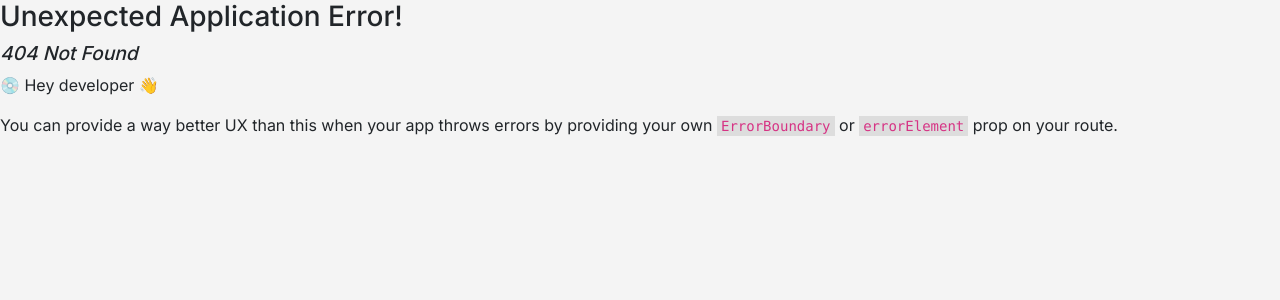
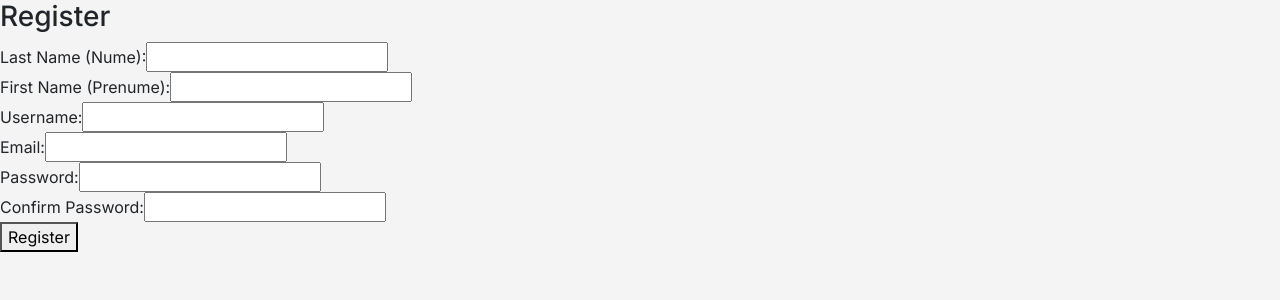
Before and after one commit to CiurtinAndrei/ChatApp-frontend, a React (Vite) app: page /register in a window 1280 px wide. Before the commit this address had no page. Shown: the top 300 px of the page. Built offline with nearby package versions, Linux system fonts and the light colour scheme.

Commit message:
Users, Login, Logout, Register

```diff
--- a/src/Routes.jsx
+++ b/src/Routes.jsx
@@ -3,6 +3,9 @@ import { Route, createBrowserRouter, createRoutesFromElements, RouterProvider }
 import Home from './routes/Home';
 import Page from './routes/Page';
 import Test from './routes/Test';
+import Login from './routes/Login';
+import Register from './routes/Register';
+import Logout from './routes/Logout';
 
 const router = createBrowserRouter(
     createRoutesFromElements(
@@ -11,6 +14,9 @@ const router = createBrowserRouter(
         <Route index element={<Home />} />
         <Route path="page" element={<Page />} />
         <Route path = "test" element={<Test />} />
+        <Route path = "login" element={<Login />} />
+        <Route path = "register" element={<Register />} />
+        <Route path = "logout" element={<Logout />} />
         </Route>
 
     )
--- a/src/routes/Home.jsx
+++ b/src/routes/Home.jsx
@@ -1,6 +1,42 @@
-import React from 'react';
+import React, { useState, useEffect } from 'react';
 import { Link } from 'react-router-dom';
+import { useNavigate } from 'react-router-dom';
+import axios from 'axios';
+
+async function checkLogin() {
+  if (localStorage.getItem('token') != null) {
+    try {
+      const url = "http://localhost:32767/user/data";
+      const response = await axios.get(url, {
+        headers: {
+          'Content-Type': 'application/json',
+          'Authorization': `Bearer ${localStorage.getItem('token')}`
+        },
+      });
+      return response.data.user;
+    } catch (error) {
+      console.error(error);
+      return null;
+    }
+  } else {
+    return null;
+  }
+}
+
 const Home = () => {
+  const [user, setUser] = useState(null);
+
+  useEffect(() => {
+    const fetchUser = async () => {
+      const userData = await checkLogin();
+      if (userData) {
+        setUser(userData);
+      }
+    };
+
+    fetchUser();
+  }, []);
+
   return (
     <div>
       <h1>Home Page</h1>
@@ -9,6 +45,22 @@ const Home = () => {
         <button>Test Page</button>
       </Link>
 
+      <Link to="/login">
+        <button>Log in</button>
+      </Link>
+
+      <Link to="/register">
+        <button>Create a New Account</button>
+      </Link>
+
+      {user && (
+        <footer>
+          <h1>You are logged in as: {user.username}</h1>
+          <Link to="/logout">
+        <button>Log Out</button>
+      </Link>
+        </footer>
+      )}
     </div>
   );
 };
--- /dev/null
+++ b/src/routes/Login.jsx
@@ -0,0 +1,66 @@
+import React, { useState } from 'react';
+import axios from 'axios';
+import { useNavigate } from 'react-router-dom';
+
+const Login = () => {
+  const [username, setUsername] = useState('');
+  const [password, setPassword] = useState('');
+  const [error, setError] = useState('');
+  const navigate = useNavigate();
+
+  const handleLogin = async (e) => {
+    const loginUrl = "http://localhost:32767/user/login";
+    const credentials = {
+        email:username,
+        password:password
+      };
+    e.preventDefault();
+    try {
+        const response = await axios.post(loginUrl,credentials);
+        const loginJWT = response.data.token;
+
+      if (loginJWT) {
+        localStorage.removeItem('token');
+        localStorage.setItem('token', response.data.token);
+        console.log(localStorage.getItem('token'));
+        setError('');
+        navigate('/');
+        // Redirect to another page or update UI
+      } else {
+        setError('Invalid username or password');
+      }
+    } catch (err) {
+      setError('An error occurred during login');
+      console.log(err);
+    }
+  };
+
+  return (
+    <div>
+      <h2>Login</h2>
+      <form onSubmit={handleLogin}>
+        <div>
+          <label>E-mail:</label>
+          <input
+            type="text"
+            value={username}
+            onChange={(e) => setUsername(e.target.value)}
+          />
+        </div>
+        <div>
+          <label>Password:</label>
+          <input
+            type="password"
+            value={password}
+            onChange={(e) => setPassword(e.target.value)}
+          />
+        </div>
+        <button type="submit">Login</button>
+      </form>
+      {error && <p style={{ color: 'red' }}>{error}</p>}
+    </div>
+  );
+};
+
+
+export default Login;
--- /dev/null
+++ b/src/routes/Logout.jsx
@@ -0,0 +1,21 @@
+import React, { useEffect } from 'react';
+import { useNavigate } from 'react-router-dom';
+
+const Logout = () => {
+  const navigate = useNavigate();
+
+  useEffect(() => {
+    if (localStorage.getItem('token') != null) {
+      localStorage.removeItem('token');
+      navigate('/');
+    }
+  }, [navigate]);
+
+  return (
+    <div>
+      <h1>Logging out...</h1>
+    </div>
+  );
+};
+
+export default Logout;
--- /dev/null
+++ b/src/routes/Register.jsx
@@ -0,0 +1,110 @@
+import React, { useState } from 'react';
+import axios from 'axios';
+import { useNavigate } from 'react-router-dom';
+
+const Register = () => {
+  const [nume, setNume] = useState('');
+  const [prenume, setPrenume] = useState('');
+  const [username, setUsername] = useState('');
+  const [email, setEmail] = useState('');
+  const [password, setPassword] = useState('');
+  const [confirmPassword, setConfirmPassword] = useState('');
+  const [error, setError] = useState('');
+  const [success, setSuccess] = useState('');
+  const navigate = useNavigate();
+
+  const handleRegister = async (e) => {
+    e.preventDefault();
+    const registerUrl = "http://localhost:32767/user/register";
+    const credentials = {
+        nume:nume,
+        prenume:prenume,
+        username:username,
+        email:email,
+        password:password
+      };
+
+    if (password !== confirmPassword) {
+      setError('Passwords do not match');
+      return;
+    }
+
+    // Replace this with your actual registration API call
+    try {
+        const response = await axios.post(registerUrl,credentials);
+      if (response.data != null) {
+        setSuccess('Registration successful! You can now log in.');
+        setError('');
+        navigate('/login');
+      } else {
+        setError('Registration failed');
+      }
+    } catch (error) {
+        console.log(error);
+      setError('An error occurred during registration');
+    }
+  };
+
+  return (
+    <div>
+      <h2>Register</h2>
+      <form onSubmit={handleRegister}>
+        <div>
+          <label>Last Name (Nume):</label>
+          <input
+            type="text"
+            value={nume}
+            onChange={(e) => setNume(e.target.value)}
+          />
+        </div>
+        <div>
+          <label>First Name (Prenume):</label>
+          <input
+            type="text"
+            value={prenume}
+            onChange={(e) => setPrenume(e.target.value)}
+          />
+        </div>
+        <div>
+          <label>Username:</label>
+          <input
+            type="text"
+            value={username}
+            onChange={(e) => setUsername(e.target.value)}
+          />
+        </div>
+        <div>
+          <label>Email:</label>
+          <input
+            type="email"
+            value={email}
+            onChange={(e) => setEmail(e.target.value)}
+          />
+        </div>
+        <div>
+          <label>Password:</label>
+          <input
+            type="password"
+            value={password}
+            onChange={(e) => setPassword(e.target.value)}
+          />
+        </div>
+        <div>
+          <label>Confirm Password:</label>
+          <input
+            type="password"
+            value={confirmPassword}
+            onChange={(e) => setConfirmPassword(e.target.value)}
+          />
+        </div>
+        <button type="submit">Register</button>
+      </form>
+      {error && <p style={{ color: 'red' }}>{error}</p>}
+      {success && <p style={{ color: 'green' }}>{success}</p>}
+    </div>
+  );
+};
+
+
+
+export default Register;
--- a/src/routes/Test.jsx
+++ b/src/routes/Test.jsx
@@ -30,6 +30,7 @@ const Test = () => {
         const response = await axios.post(url, data, {
           headers: {
             'Content-Type': 'application/json',
+            'Authorization':`Bearer ${localStorage.getItem('token')}`
           },
         });
         console.log('Response:', response.data);
@@ -44,6 +45,7 @@ const Test = () => {
   };
 
   return (
+    <div>
     <Formik
       initialValues={initialValues}
       validationSchema={validationSchema}
@@ -70,6 +72,8 @@ const Test = () => {
         </Form>
       )}
     </Formik>
+
+    </div>
   );
 };
 
```
